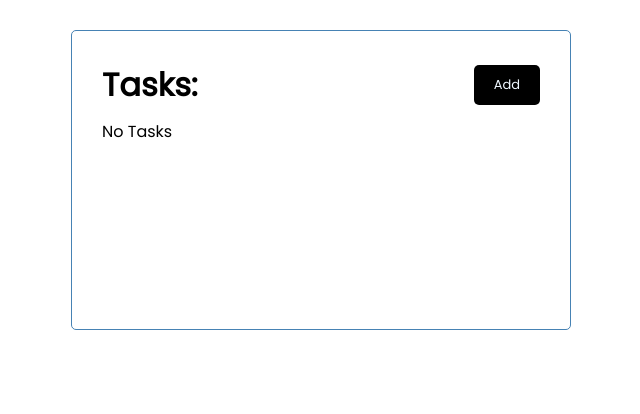
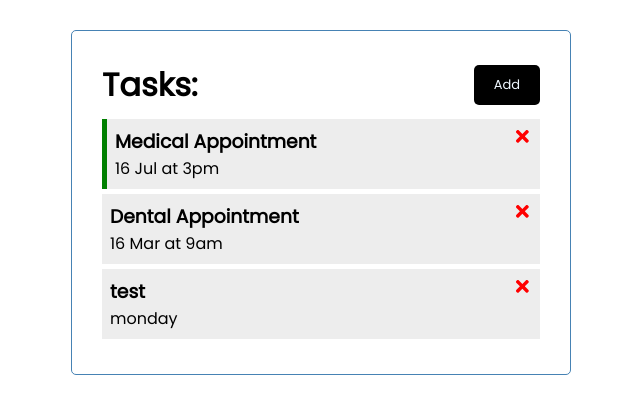
Before and after one commit to Hong-Zhen/reactjs-tasktracker, a React (Create React App) app: page / in a window 1280 px wide. Shown: the top 414 px of the page, without its empty margins (319-959 px from the left). Built offline with nearby package versions, Linux system fonts and the light colour scheme; data requests are answered from the project's data file.

Commit message:
add task to server

```diff
--- a/db.json
+++ b/db.json
@@ -7,16 +7,16 @@
       "reminder": true
     },
     {
-      "id": 2,
-      "text": "Book Next Medical Appointment",
-      "day": "20 Dec at 8am",
-      "reminder": true
-    },
-    {
       "id": 3,
       "text": "Dental Appointment",
       "day": "16 Mar at 9am",
       "reminder": false
+    },
+    {
+      "text": "test",
+      "day": "monday",
+      "reminder": false,
+      "id": 4
     }
   ]
 }
--- a/src/App.js
+++ b/src/App.js
@@ -10,26 +10,48 @@
   const [tasks, setTasks] = useState([]);
 
   useEffect(() => {
-    const fetchTasks = async () => {
-      const fromServer = await fetch("http://localhost:5000/posts");
-      const data = await fromServer.json();
-
-      console.log(data);
+    const getTasks = async () => {
+      const tasksFromServer = await fetchTasks();
+      setTasks(tasksFromServer);
     };
-
-    fetchTasks();
+    getTasks();
   }, []);
 
-  // Add Task
-  const addTask = (task) => {
+  // Fetch Data (Tasks) from server
+  const fetchTasks = async () => {
+    const fromServer = await fetch("http://localhost:5000/posts");
+    const data = await fromServer.json();
+
+    console.log(data);
+    return data;
+  };
+
+  // Add Task Button Function
+  const addTask = async (task) => {
+    const res = await fetch("http://localhost:5000/posts", {
+      method: "POST",
+      headers: {
+        "Content-type": "application/json",
+      },
+      body: JSON.stringify(task),
+    });
+
+    const data = await res.json();
+    setTasks([...tasks, data]);
+
     console.log(task);
-    const id = Math.floor(Math.random() * 1000) + 1;
-    const newTask = { id, ...task };
-    setTasks([...tasks, newTask]);
+
+    // const id = Math.floor(Math.random() * 10000) + 1
+    // const newTask = { id, ...task }
+    // setTasks([...tasks, newTask])
   };
 
   // Delete Task
-  const deleteTask = (id) => {
+  const deleteTask = async (id) => {
+    await fetch(`http://localhost:5000/posts/${id}`, {
+      method: "DELETE",
+    });
+
     setTasks(tasks.filter((task) => task.id !== id));
     console.log("Deleted", id);
   };
```
